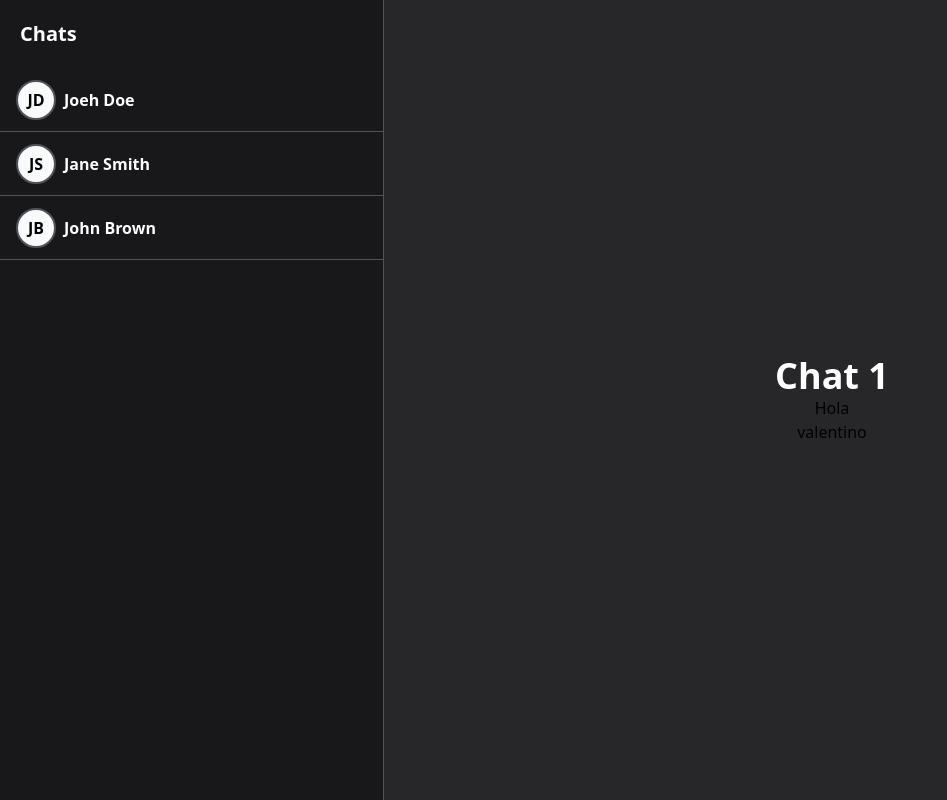
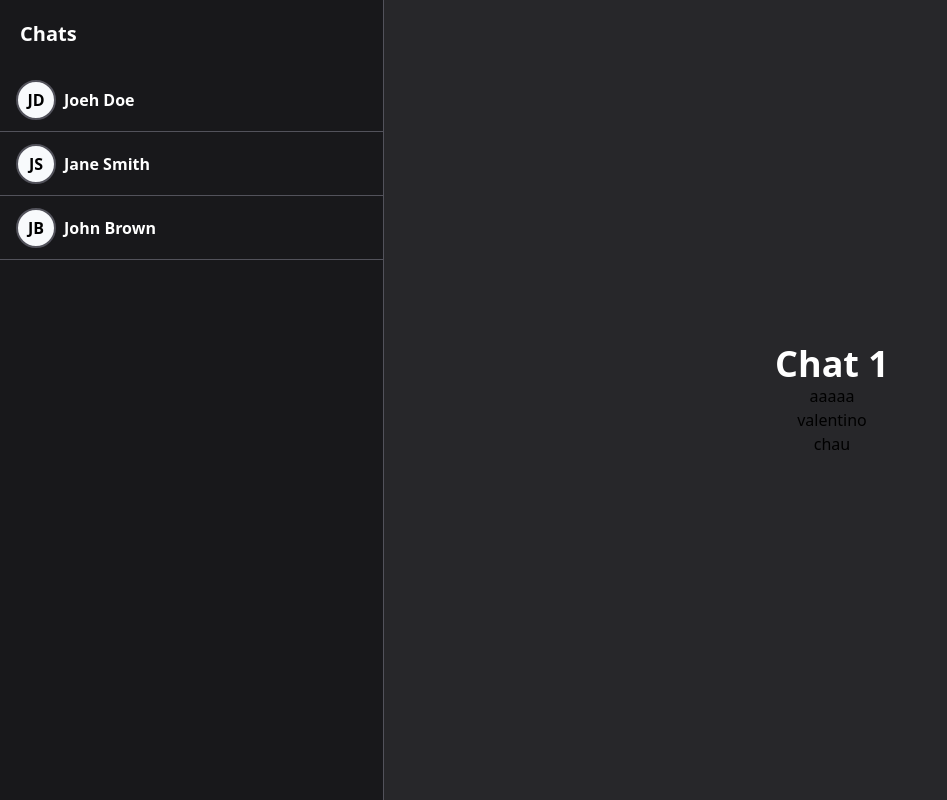
Before and after one commit to NicolasAmorosi/chat-frontend, a React (Vite) app: page /chat/1 in a window 1280 px wide. Shown: the whole page, without its empty margins (0-947 px from the left). Built offline with nearby package versions, Linux system fonts and the light colour scheme.

Commit message:
puse aaaa

```diff
--- a/src/pages/Chat.jsx
+++ b/src/pages/Chat.jsx
@@ -7,8 +7,9 @@ export function Chat() {
     <div className=" flex flex-col items-between grow">
       <div className="flex flex-col items-center justify-center w-full h-full bg-zinc-800">
         <h1 className="text-4xl font-bold text-white">Chat {chatId}</h1>
-        <div>Hola</div>
+        <div>aaaaa</div>
         <div>valentino</div>
+        <div>chau</div>
       </div>
     </div>
   );
```
